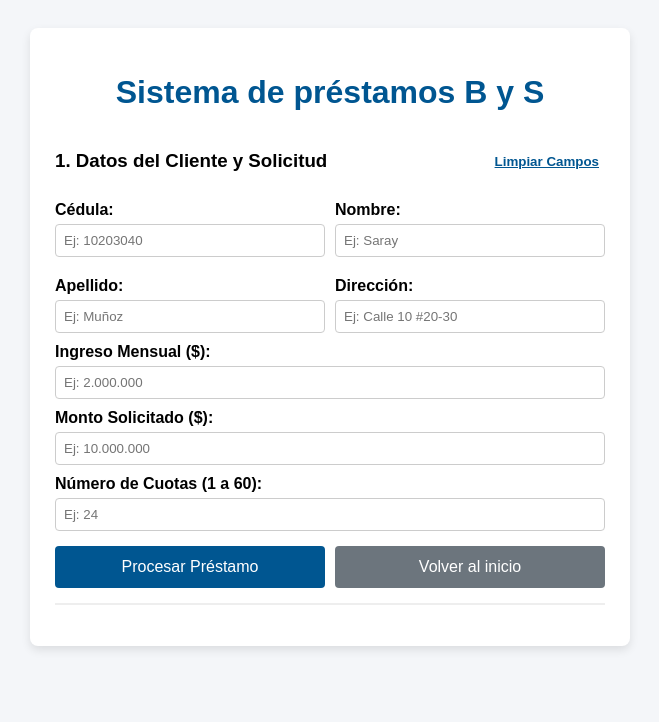
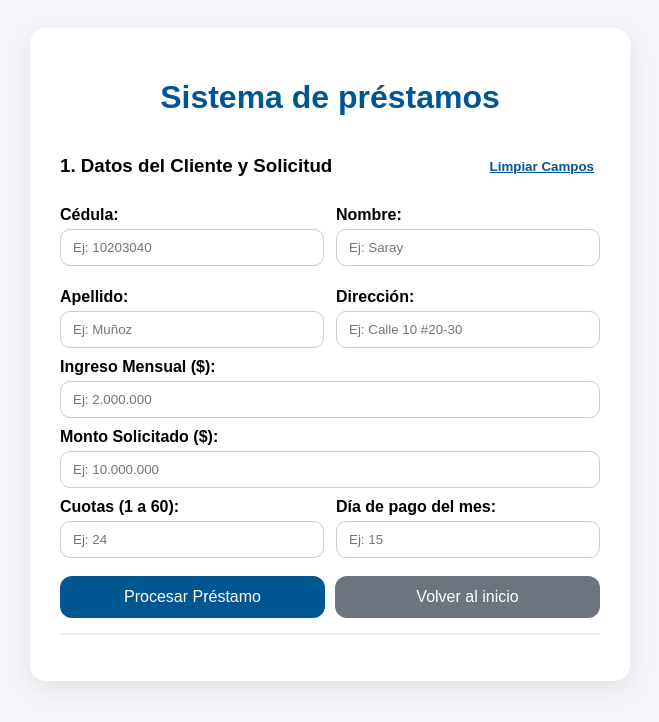
Before and after one commit to saray0517/prestamos, a plain HTML site: page index.html in a window 1280 px wide. Both pictures are taken after a click on the button "Solicitar préstamo". Shown: the whole page, without its empty margins (310-969 px from the left). Drawn offline with Linux system fonts and the light colour scheme.

Commit message:
Actualizar texto de bienvenida, estilos redondeados y campo dia de pago

```diff
--- a/index.html
+++ b/index.html
@@ -3,17 +3,18 @@
 <head>
   <meta charset="UTF-8">
   <meta name="viewport" content="width=device-width, initial-scale=1.0">
-  <title>Sistema de Préstamos - B y S</title>
+  <title>Sistema de Préstamos</title>
   <link rel="stylesheet" href="styles.css">
 </head>
 <body>
 
 <div class="loan-container">
-  <h1 class="main-title">Sistema de préstamos B y S</h1>
+  <h1 class="main-title">Sistema de préstamos</h1>
 
   <!-- Welcome Screen -->
   <div id="welcome-screen" class="form-section center-content">
-    <h2>Bienvenido a nuestro sistema de préstamos B y S</h2>
+    <h2>Bienvenidos a nuestro sistema de préstamos</h2>
+    <p class="subtitle-text">Estamos aquí para ayudarte</p>
     <div class="menu-buttons">
       <button class="action-button" onclick="showSection('request-section')">Solicitar préstamo</button>
       <button class="action-button secondary-color" onclick="showSection('payment-section')">Abonar / Pagar</button>
@@ -52,8 +53,16 @@
     <label class="form-label" for="requested-amount">Monto Solicitado ($):</label>
     <input type="text" id="requested-amount" class="form-input" placeholder="Ej: 10.000.000">
 
-    <label class="form-label" for="installments-count">Número de Cuotas (1 a 60):</label>
-    <input type="number" id="installments-count" class="form-input" min="1" max="60" placeholder="Ej: 24">
+    <div class="grid-form">
+      <div>
+        <label class="form-label" for="installments-count">Cuotas (1 a 60):</label>
+        <input type="number" id="installments-count" class="form-input" min="1" max="60" placeholder="Ej: 24">
+      </div>
+      <div>
+        <label class="form-label" for="payment-day">Día de pago del mes:</label>
+        <input type="number" id="payment-day" class="form-input" min="1" max="31" placeholder="Ej: 15">
+      </div>
+    </div>
 
     <div class="button-group">
       <button class="action-button" onclick="requestLoan()">Procesar Préstamo</button>
@@ -70,6 +79,7 @@
       <p><strong>Monto Solicitado:</strong> $<span id="display-amount">0</span></p>
       <p><strong>Cuotas:</strong> <span id="display-installments">0</span></p>
       <p><strong>Valor por Cuota:</strong> $<span id="display-installment-value">0</span></p>
+      <p><strong>Día de Pago:</strong> Día <span id="display-payment-day">-</span> de cada mes</p>
       <p><strong>Saldo Pendiente:</strong> $<span id="display-remaining-balance">0</span></p>
       <p><strong>En Mora:</strong> <span id="display-overdue-status">No</span></p>
     </div>
--- a/styles.css
+++ b/styles.css
@@ -12,16 +12,23 @@ body {
 
 .loan-container {
   background: #ffffff;
-  padding: 25px;
-  border-radius: 8px;
+  padding: 30px;
+  border-radius: 16px;
   width: 100%;
   max-width: 600px;
-  box-shadow: 0 4px 10px rgba(0, 0, 0, 0.1);
+  box-shadow: 0 8px 24px rgba(0, 0, 0, 0.08);
 }
 
 .main-title {
   color: #005691;
   text-align: center;
+  margin-bottom: 20px;
+}
+
+.subtitle-text {
+  color: #6c757d;
+  font-size: 15px;
+  margin-top: 5px;
   margin-bottom: 20px;
 }
 
@@ -45,7 +52,7 @@ body {
 .grid-form {
   display: grid;
   grid-template-columns: 1fr 1fr;
-  gap: 10px;
+  gap: 12px;
 }
 
 .hidden {
@@ -61,16 +68,22 @@ body {
 .checkbox-label {
   display: block;
   font-weight: normal;
-  margin-top: 10px;
+  margin-top: 12px;
   cursor: pointer;
 }
 
 .form-input {
   width: 100%;
-  padding: 8px;
+  padding: 10px 12px;
   margin-top: 5px;
   border: 1px solid #cccccc;
-  border-radius: 4px;
+  border-radius: 10px;
+  outline: none;
+  transition: border-color 0.2s ease;
+}
+
+.form-input:focus {
+  border-color: #005691;
 }
 
 .menu-buttons {
@@ -83,7 +96,7 @@ body {
 .button-group {
   display: flex;
   gap: 10px;
-  margin-top: 15px;
+  margin-top: 18px;
 }
 
 .action-button {
@@ -93,8 +106,9 @@ body {
   border: none;
   padding: 12px;
   font-size: 16px;
-  border-radius: 4px;
+  border-radius: 12px;
   cursor: pointer;
+  transition: background 0.2s ease;
 }
 
 .action-button:hover {
@@ -116,8 +130,9 @@ body {
   border: none;
   padding: 12px;
   font-size: 16px;
-  border-radius: 4px;
+  border-radius: 12px;
   cursor: pointer;
+  transition: background 0.2s ease;
 }
 
 .back-button:hover {
@@ -135,9 +150,9 @@ body {
 
 .status-card {
   background: #eef7fc;
-  padding: 15px;
-  border-radius: 6px;
-  margin-top: 10px;
+  padding: 18px;
+  border-radius: 14px;
+  margin-top: 12px;
 }
 
 .margin-top {
@@ -147,11 +162,11 @@ body {
 .message-error {
   color: #d9534f;
   font-weight: bold;
-  margin-top: 10px;
+  margin-top: 12px;
 }
 
 .message-success {
   color: #5cb85c;
   font-weight: bold;
-  margin-top: 10px;
+  margin-top: 12px;
 }
```
